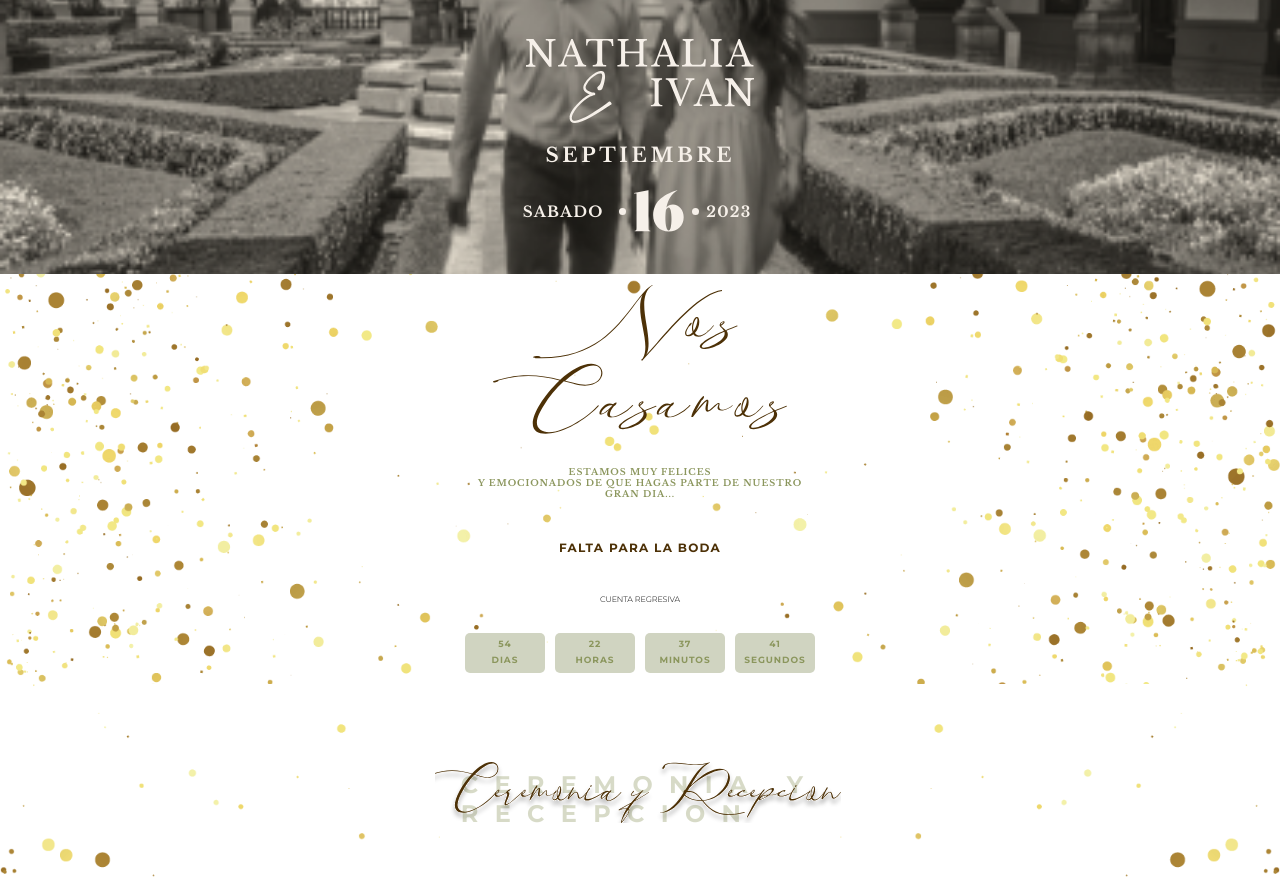
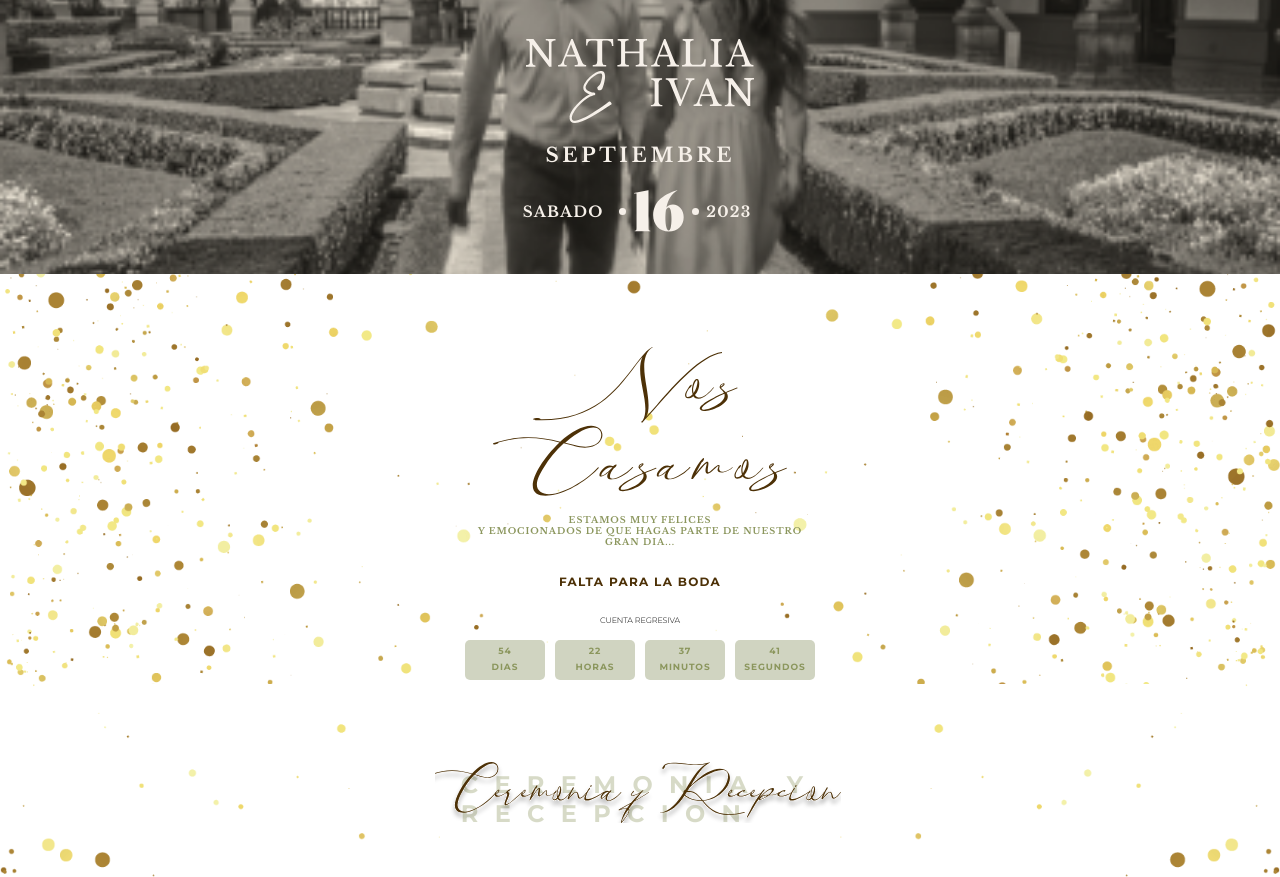
Before and after one commit to JugocaG/NathaliaIvan, a plain HTML site: page index.html in a window 1280 px wide. Shown: the top 877 px of the page. Drawn offline with nearby package versions, Linux system fonts and the light colour scheme; some packages are replaced by stand-ins of ours.

Commit message:
Version funcionalidad 2.0

```diff
--- a/css/styles.css
+++ b/css/styles.css
@@ -63,6 +63,10 @@
     background-position: 50% 50%;
     background-repeat: repeat-y;
     background-size: cover;
+}
+
+.nos-casamos svg {
+    margin-top: 69px;
 }
 
 .nos-casamos p {
```
